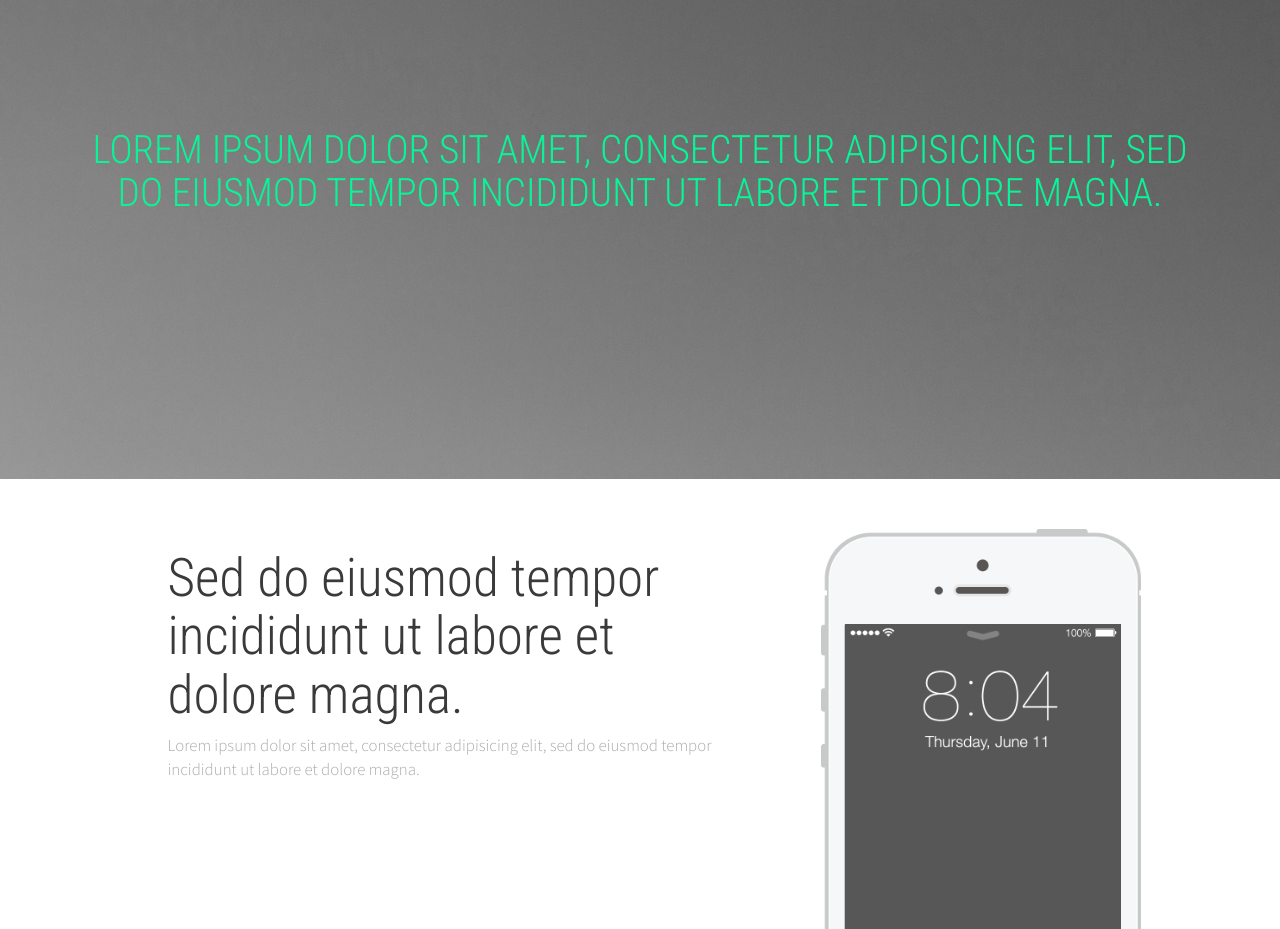
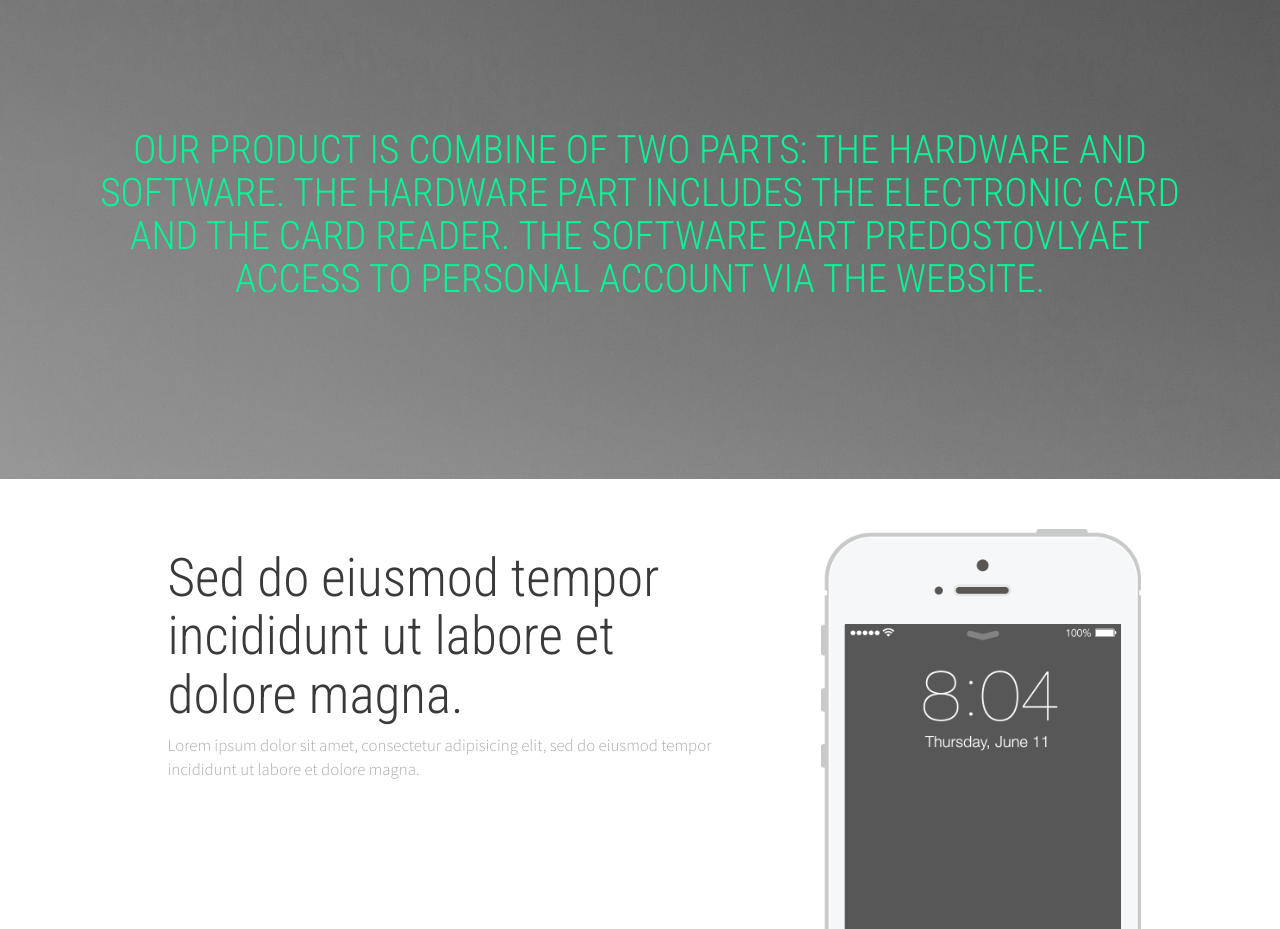
Before and after one commit to BasanDmytro/ekey-front, a plain HTML site: page index.html in a window 1280 px wide. Shown: the part 1440-2369 px from the top of the page. Drawn offline with Linux system fonts and the light colour scheme; files whose address does not match are found by name.

Commit message:
add new text

```diff
--- a/index.html
+++ b/index.html
@@ -104,7 +104,7 @@
 		<div class="container">
 			  <div class="row">
 				  <div class="col-md-12">
-					  <h1>Lorem ipsum dolor sit amet, consectetur adipisicing elit, sed do eiusmod tempor incididunt ut labore et dolore magna.</h1>
+					  <h1>Our product is combine of two parts: the hardware and software. The hardware part includes the electronic card and the card reader. The software part predostovlyaet access to personal account via the website. </h1>
 				  </div>
 			  </div>
 		  </div>
```
